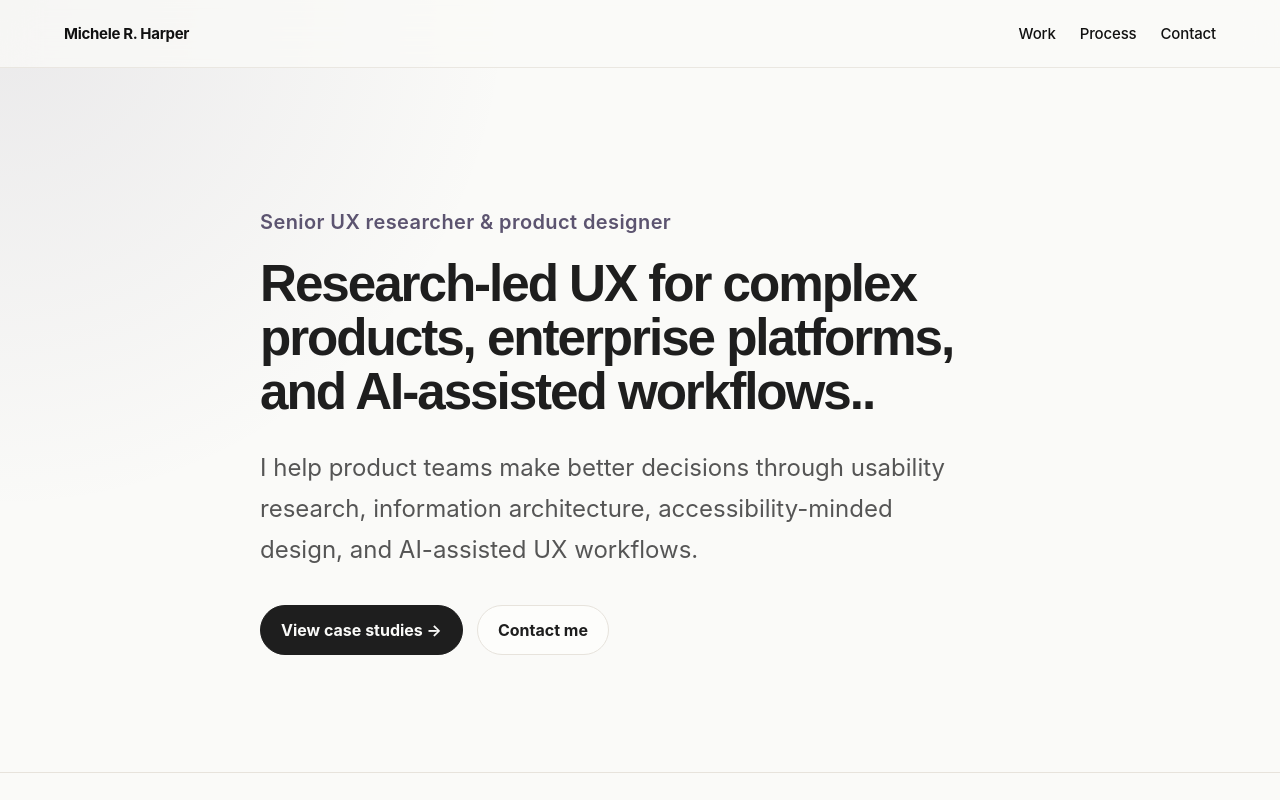
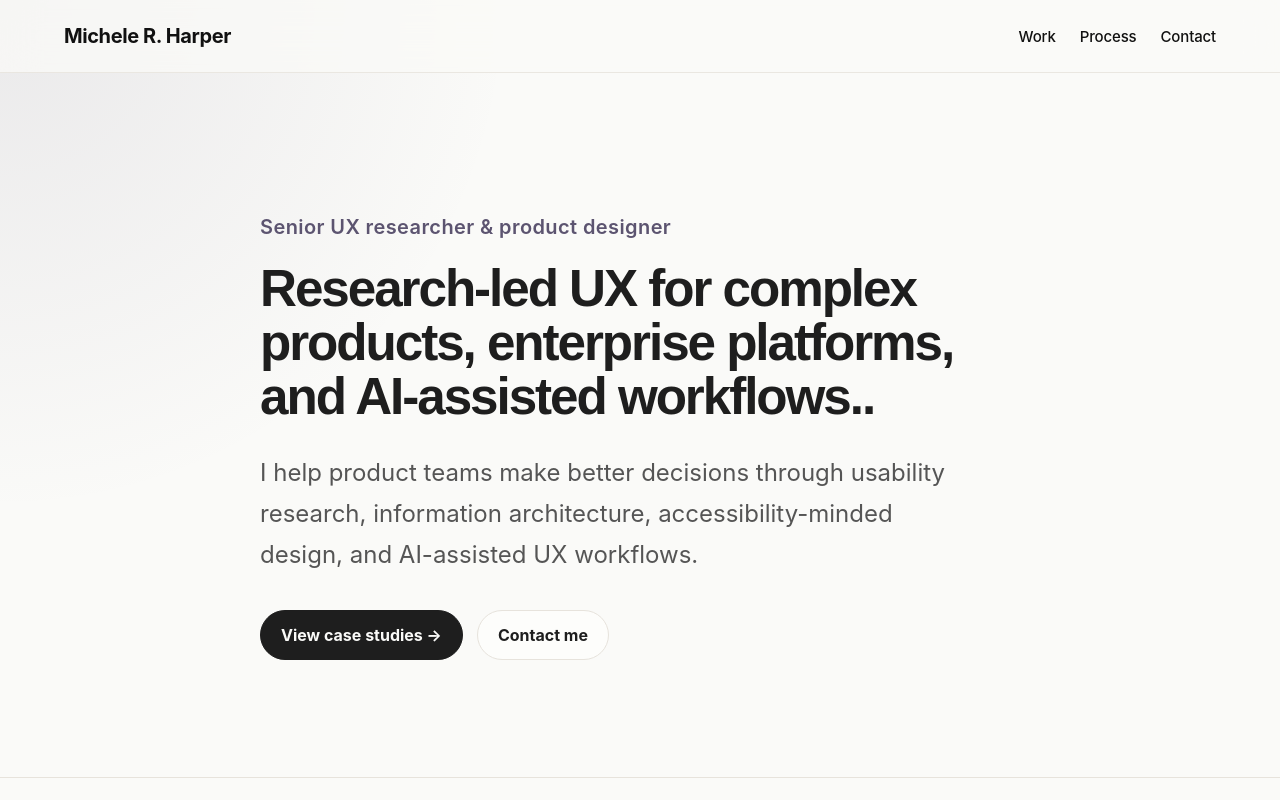
Before and after one commit to micheleroohani/michele-harper-portfolio, a React (Vite) app: page / in a window 1280 px wide. Shown: the top 800 px of the page. Built offline with nearby package versions, Linux system fonts and the light colour scheme.

Commit message:
Increase font size for brand class

```diff
--- a/src/style.css
+++ b/src/style.css
@@ -36,7 +36,7 @@ a {
 .brand {
   color: #111111;
   text-decoration: none;
-  font-size: 15px;
+  font-size: 20px;
   font-weight: 700;
   letter-spacing: -0.02em;
 }
```
